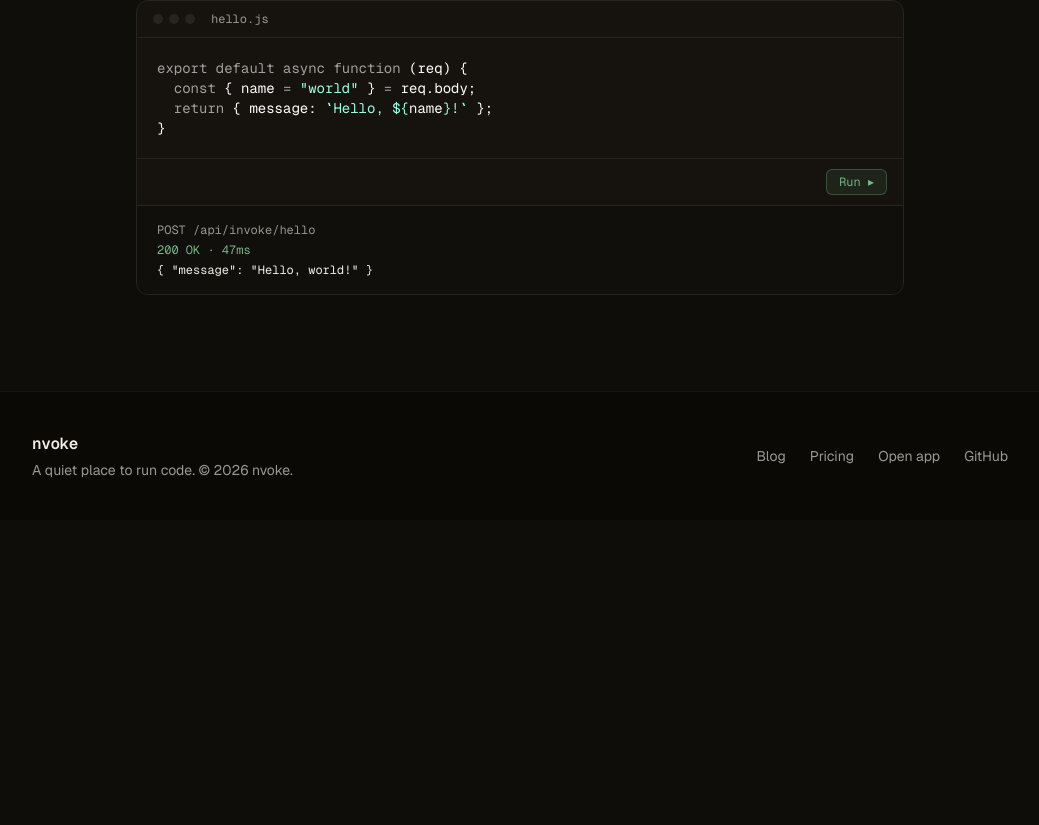
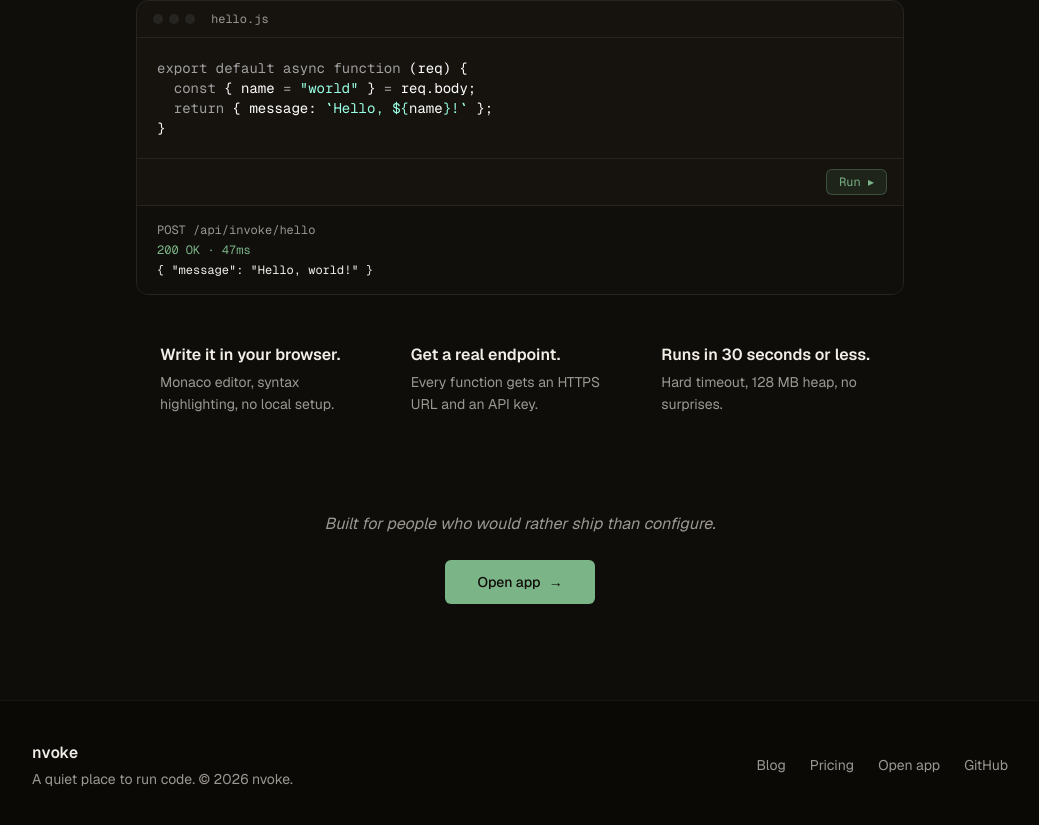
Before and after one commit to Mopra/nvoke.run.website, a Next.js app: page / in a window 1280 px wide. Shown: the part 600-1425 px from the top of the page, without its empty margins (120-1159 px from the left). Before the commit the page ends 1120 px from the top, so only its background shows below. Built offline with nearby package versions, Linux system fonts and the light colour scheme.

Commit message:
feat: home page bullets and closer

```diff
--- a/app/(marketing)/page.tsx
+++ b/app/(marketing)/page.tsx
@@ -1,5 +1,7 @@
 import { Hero } from '@/components/home/hero';
 import { CodePanel } from '@/components/home/code-panel';
+import { Bullets } from '@/components/home/bullets';
+import { Closer } from '@/components/home/closer';
 import { buildMetadata } from '@/lib/seo';
 
 export const metadata = buildMetadata({ path: '/' });
@@ -9,6 +11,8 @@ export default function HomePage() {
     <>
       <Hero />
       <CodePanel />
+      <Bullets />
+      <Closer />
     </>
   );
 }
--- /dev/null
+++ b/components/home/bullets.tsx
@@ -0,0 +1,29 @@
+const BULLETS = [
+  {
+    title: 'Write it in your browser.',
+    body: 'Monaco editor, syntax highlighting, no local setup.'
+  },
+  {
+    title: 'Get a real endpoint.',
+    body: 'Every function gets an HTTPS URL and an API key.'
+  },
+  {
+    title: 'Runs in 30 seconds or less.',
+    body: 'Hard timeout, 128 MB heap, no surprises.'
+  }
+];
+
+export function Bullets() {
+  return (
+    <section className="mx-auto mt-12 max-w-3xl px-6">
+      <ul className="grid gap-8 sm:grid-cols-3">
+        {BULLETS.map((b) => (
+          <li key={b.title}>
+            <h3 className="font-semibold text-foreground">{b.title}</h3>
+            <p className="mt-1 text-sm leading-relaxed text-muted-foreground">{b.body}</p>
+          </li>
+        ))}
+      </ul>
+    </section>
+  );
+}
--- /dev/null
+++ b/components/home/closer.tsx
@@ -0,0 +1,19 @@
+import { Button } from '@/components/ui/button';
+import { siteConfig } from '@/lib/site';
+
+export function Closer() {
+  return (
+    <section className="mx-auto my-24 max-w-3xl px-6 text-center">
+      <p className="text-muted-foreground italic">
+        Built for people who would rather ship than configure.
+      </p>
+      <div className="mt-6">
+        <Button asChild size="lg">
+          <a href={siteConfig.appUrl}>
+            Open app <span aria-hidden>→</span>
+          </a>
+        </Button>
+      </div>
+    </section>
+  );
+}
```
